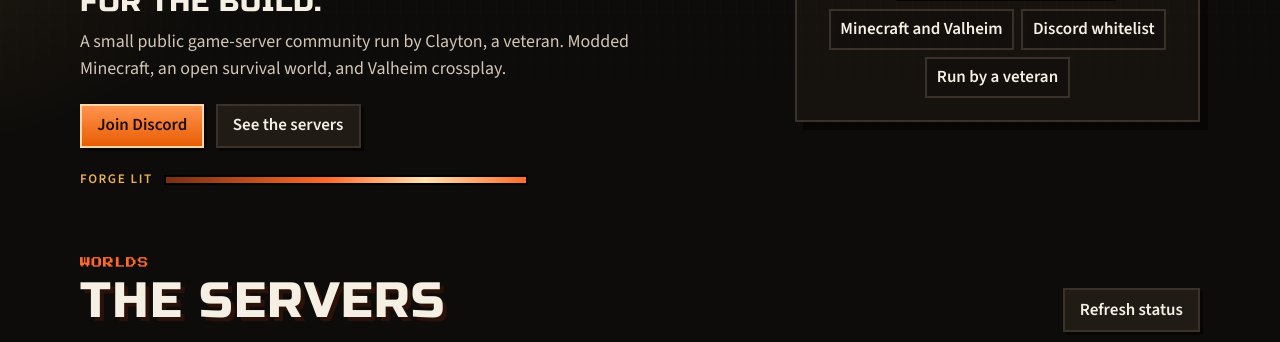
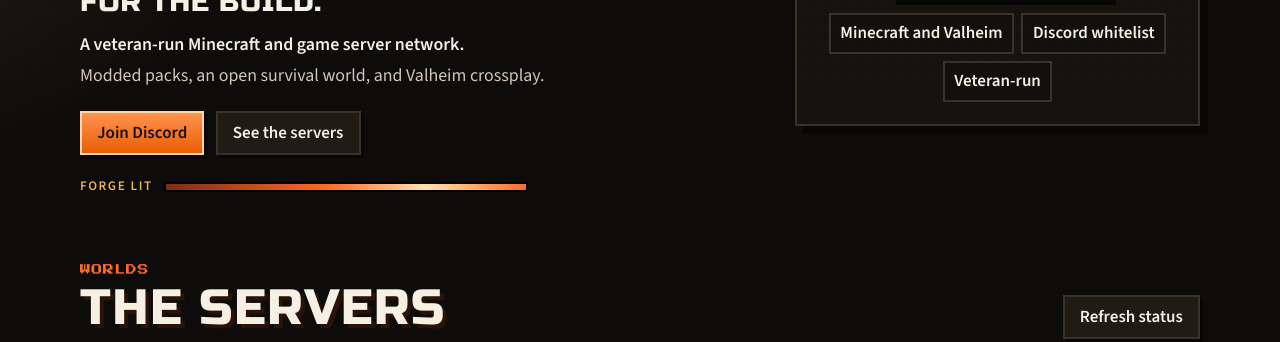
Before and after one commit to clayton251/flintandsteel, a plain HTML site: page index.html in a window 1280 px wide. Shown: the part 437-779 px from the top of the page. Drawn offline with Linux system fonts and the light colour scheme; no server answers.

Commit message:
Describe the network as veteran-run, without a personal credit.
The hero, footer, and meta description no longer name an owner. They call Flint and Steel a veteran-run Minecraft and game server network.

Co-authored-by: clayton251 <clayton251@users.noreply.github.com>

```diff
--- a/config.js
+++ b/config.js
@@ -4,7 +4,7 @@
    Asset paths elsewhere in the site are relative, so a future apex domain needs no rewrite.
 
    Cobblemon: `address` is a PLACEHOLDER. Leave addressConfirmed set to false
-   until Clayton confirms the hostname, then set it to true and clear addressNote.
+   until the hostname is confirmed, then set it to true and clear addressNote.
 
    Vote links use each site's vote page when that page has its own URL.
    Modded Minecraft Servers and TopG put the vote form on the listing, at #vote.
@@ -12,7 +12,8 @@
 window.FNS_CONFIG = {
   name: "Flint and Steel Network",
   tagline: "Strike a spark. Stay for the build.",
-  lede: "A small public game-server community run by Clayton, a veteran. Modded Minecraft, an open survival world, and Valheim crossplay.",
+  about: "A veteran-run Minecraft and game server network.",
+  lede: "Modded packs, an open survival world, and Valheim crossplay.",
   discordUrl: "https://discord.gg/zWJfDJQcgP",
   comingSoon: "Palworld",
   voteMessage: "Every vote helps keep the servers online.",
--- a/css/site.css
+++ b/css/site.css
@@ -401,10 +401,20 @@ h2 {
   text-transform: uppercase;
 }
 
+.about-line,
 .lede {
   max-width: 38rem;
-  margin-top: 0.7rem;
   font-size: 1.12rem;
+}
+
+.about-line {
+  margin-top: 0.85rem;
+  color: var(--parchment);
+  font-weight: 600;
+}
+
+.lede {
+  margin-top: 0.3rem;
 }
 
 .hero-actions {
@@ -802,10 +812,21 @@ h2 {
   padding: 1.3rem 0 1.7rem;
 }
 
+.footer-id {
+  display: grid;
+  gap: 0.15rem;
+  min-width: 0;
+}
+
 .footer-brand {
   font-family: var(--font-display);
   letter-spacing: 0.04em;
   text-transform: uppercase;
+}
+
+.footer-about {
+  max-width: 24rem;
+  color: var(--ash);
 }
 
 .soon {
--- a/index.html
+++ b/index.html
@@ -5,7 +5,7 @@
   <meta name="viewport" content="width=device-width, initial-scale=1">
   <meta name="theme-color" content="#0e0c0a">
   <meta name="color-scheme" content="dark">
-  <meta name="description" content="Strike a spark. Stay for the build. A veteran-run community of public game servers.">
+  <meta name="description" content="Strike a spark. Stay for the build. A veteran-run Minecraft and game server network.">
   <meta name="referrer" content="strict-origin-when-cross-origin">
   <meta http-equiv="Content-Security-Policy" content="default-src 'self'; script-src 'self'; style-src 'self'; font-src 'self'; img-src 'self'; connect-src 'self' https://api.mcstatus.io; base-uri 'none'; object-src 'none'; form-action 'none'">
   <title>Flint and Steel Network</title>
--- a/js/site.js
+++ b/js/site.js
@@ -144,7 +144,8 @@
         ),
         h("p", { class: "network", "aria-hidden": "true" }, "Network"),
         h("p", { class: "tagline" }, cfg.tagline),
-        h("p", { class: "lede" }, cfg.lede),
+        cfg.about ? h("p", { class: "about-line" }, cfg.about) : null,
+        cfg.lede ? h("p", { class: "lede" }, cfg.lede) : null,
         h("div", { class: "hero-actions" },
           discordLink("btn btn-ember", "Join Discord"),
           h("a", { class: "btn btn-steel", href: "#servers" }, "See the servers")
@@ -164,7 +165,7 @@
         h("ul", { class: "hero-facts" },
           h("li", {}, "Minecraft and Valheim"),
           h("li", {}, "Discord whitelist"),
-          h("li", {}, "Run by a veteran")
+          h("li", {}, "Veteran-run")
         )
       )
     );
@@ -314,7 +315,10 @@
   function renderFooter() {
     return h("footer", { class: "site-footer" },
       h("div", { class: "wrap footer-inner" },
-        h("p", { class: "footer-brand" }, cfg.name),
+        h("div", { class: "footer-id" },
+          h("p", { class: "footer-brand" }, cfg.name),
+          cfg.about ? h("p", { class: "footer-about" }, cfg.about) : null
+        ),
         discordLink("btn btn-ember", "Join Discord"),
         h("p", { class: "soon" }, "Coming soon: " + (cfg.comingSoon || "Palworld"))
       )
@@ -507,7 +511,9 @@
     }
     document.title = cfg.name;
     var description = document.querySelector('meta[name="description"]');
-    if (description && cfg.tagline) description.setAttribute("content", cfg.tagline + " " + cfg.lede);
+    if (description && cfg.tagline) {
+      description.setAttribute("content", cfg.tagline + " " + (cfg.about || cfg.lede || ""));
+    }
 
     var menuApi = function (toggle, mobile) { openMenu(toggle, mobile); };
     app.replaceChildren(
```
Also changed, not shown: 1 other file.
